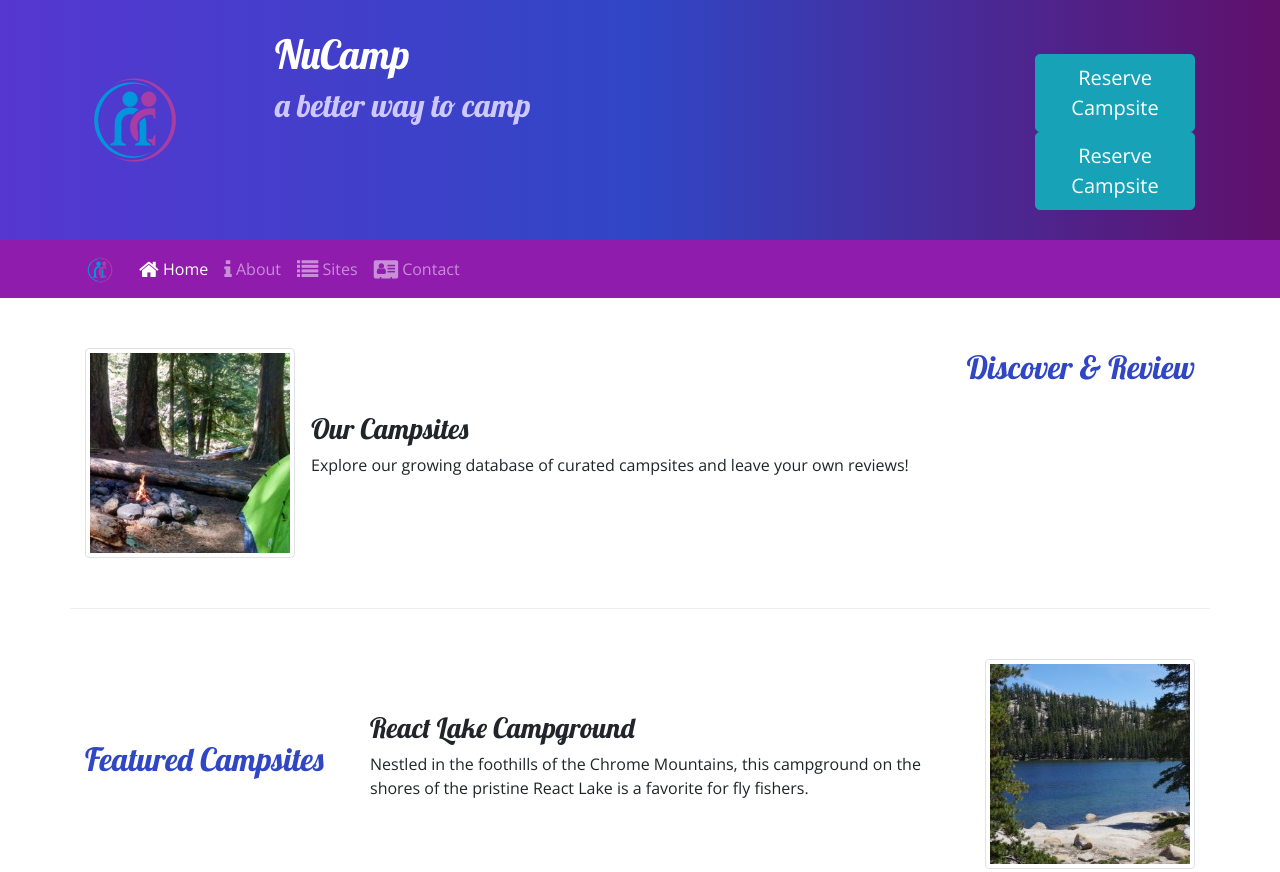
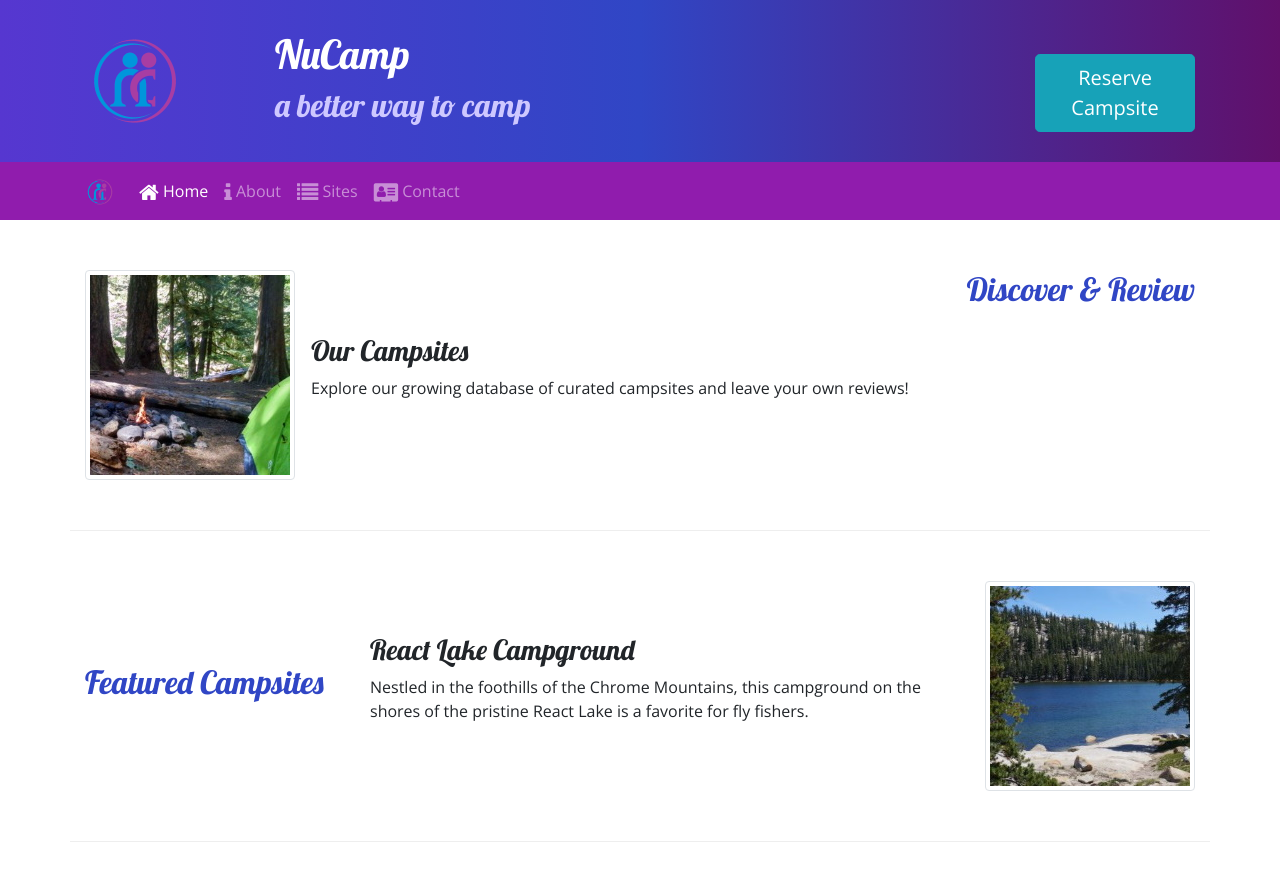
Before and after one commit to Regaruk/bootstrap-grid, a website: page index.html in a window 1280 px wide. Shown: the top 872 px of the page. Drawn offline with nearby package versions, Linux system fonts and the light colour scheme.

Commit message:
tooltipsedit

```diff
--- a/index.html
+++ b/index.html
@@ -33,9 +33,7 @@
                     <h2>a better way to camp</h2>
                 </div>
                 <div class="col-md-4 col-xl-2 mt-4">
-                    <a href="#reserveForm" role="button" class="btn btn-lg btn-info" data-toggle="tooltip" data-placement="bottom" data-html="true" title="Or call us at <br /><strong>1-206-555-1234</strong>">Reserve Campsite</a>
-                    <button class="btn btn-info btn-lg">Reserve Campsite</button>
-                </a>
+                    <a href="#reserveForm" role="button" class="btn btn-lg btn-info" data-toggle="tooltip" data-placement="bottom" data-html="true" title="Or call us at<br /> <strong>1-206-555-1234</strong>">Reserve Campsite</a>
             </div>
             </div>
         </div>
```
